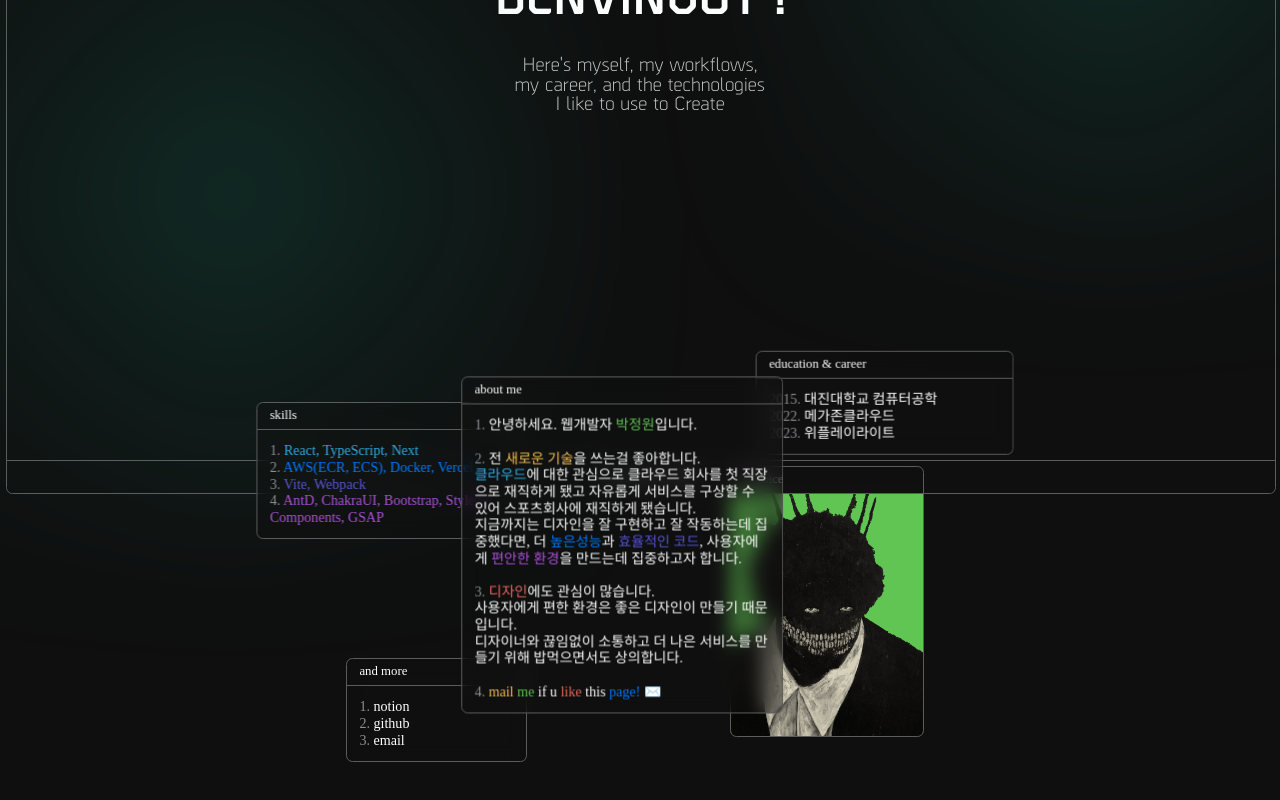
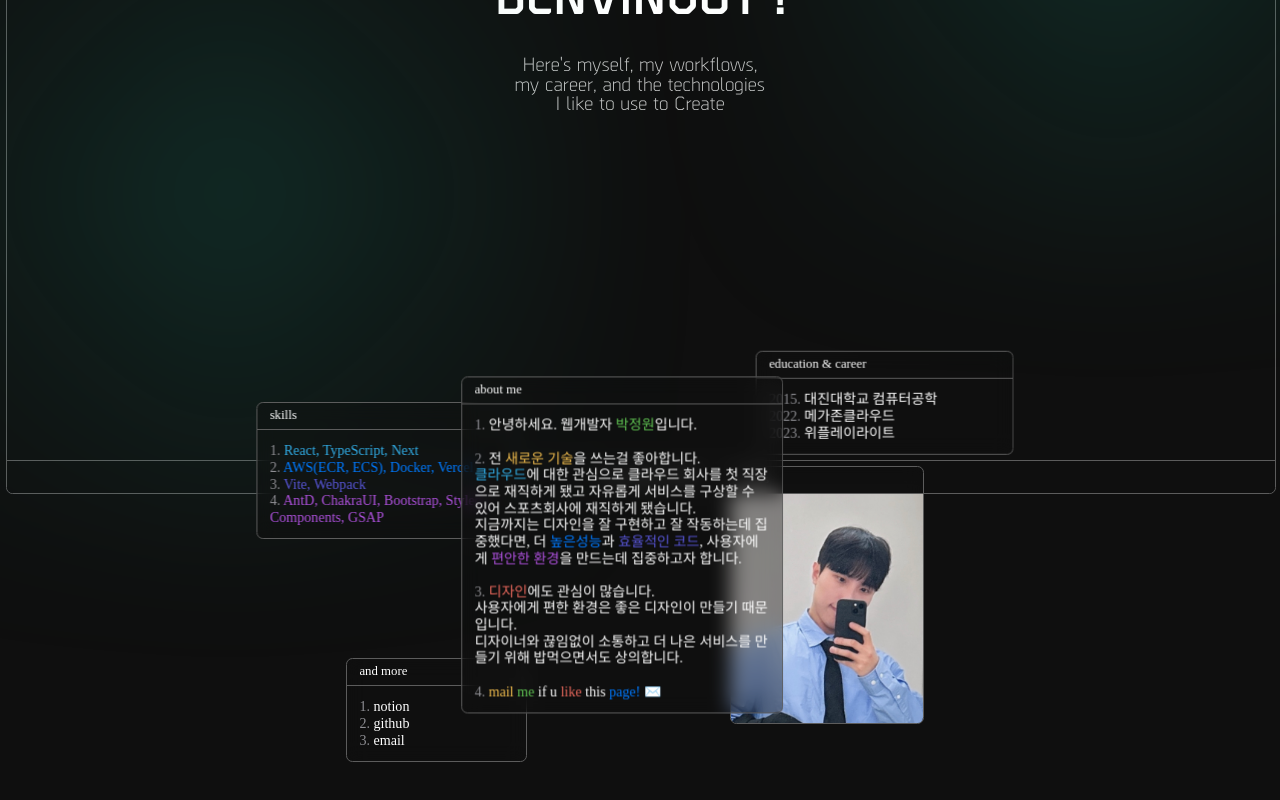
Before and after one commit to ahg0525/portfolio, a React (Vite) app: page /about in a window 1280 px wide. Shown: the part 302-1102 px from the top of the page. Built offline with nearby package versions, Linux system fonts and the light colour scheme; a web font is replaced by a local one.

Commit message:
design: ma face added

```diff
--- a/src/common/images.ts
+++ b/src/common/images.ts
@@ -6,6 +6,8 @@ import ozy from '../assets/img/ozy.png'
 import ozy2 from '../assets/img/ozy2.png'
 import kfaWeb from '../assets/img/kfaWeb.png'
 import wedidWeb from '../assets/img/wedidWeb.png'
+import profile1 from '../assets/img/profile1.png'
+import profile2 from '../assets/img/profile2.png'
 
 export const images = {
   icon : {
@@ -18,5 +20,7 @@ export const images = {
   ozy2 : ozy2,
   kfaWeb : kfaWeb,
   wedidWeb : wedidWeb,
+  profile1 : profile1,
+  profile2 : profile2,
 
 }
--- a/src/components/about/Intro2.tsx
+++ b/src/components/about/Intro2.tsx
@@ -5,7 +5,7 @@ import { openUrl } from '../../common/util';
 import { images } from '../../common/images';
 
 const Intro2 = () => {
-  const [currentImage, setCurrentImage] = useState(images.ozy);
+  const [currentImage, setCurrentImage] = useState(images.profile1);
   const [positions, setPositions] = useState([
     { x: 18, y: 5 },
     { x: 55, y: 10 },
@@ -21,7 +21,7 @@ const Intro2 = () => {
   const animationRef = useRef<number | null>(null);
 
   const handleImageClick = () => {
-    setCurrentImage(currentImage === images.ozy ? images.ozy2 : images.ozy);
+    setCurrentImage(currentImage === images.profile1 ? images.profile2 : images.profile1);
   };
 
   const handleMouseDown = (e: React.MouseEvent, index: number) => {
@@ -106,7 +106,7 @@ const Intro2 = () => {
         }}
         onMouseDown={(e) => handleMouseDown(e, 1)}
       >
-        <BoxTop>ma face</BoxTop>
+        <BoxTop>fotos</BoxTop>
         <img src={currentImage} alt='' onClick={handleImageClick} />
       </DraggableBox2>
       <DraggableBox3
@@ -212,7 +212,7 @@ const DraggableBox1 = styled(DraggableBoxBase)`
 
 const DraggableBox2 = styled(DraggableBoxBase)`
   width: 15vw;
-  height: 21vw;
+  height: 20vw;
   padding: 0;
   :first-child {
     margin-left: 0;
```
Also changed, not shown: src/assets/img/profile1.png (added), src/assets/img/profile2.png (added).
